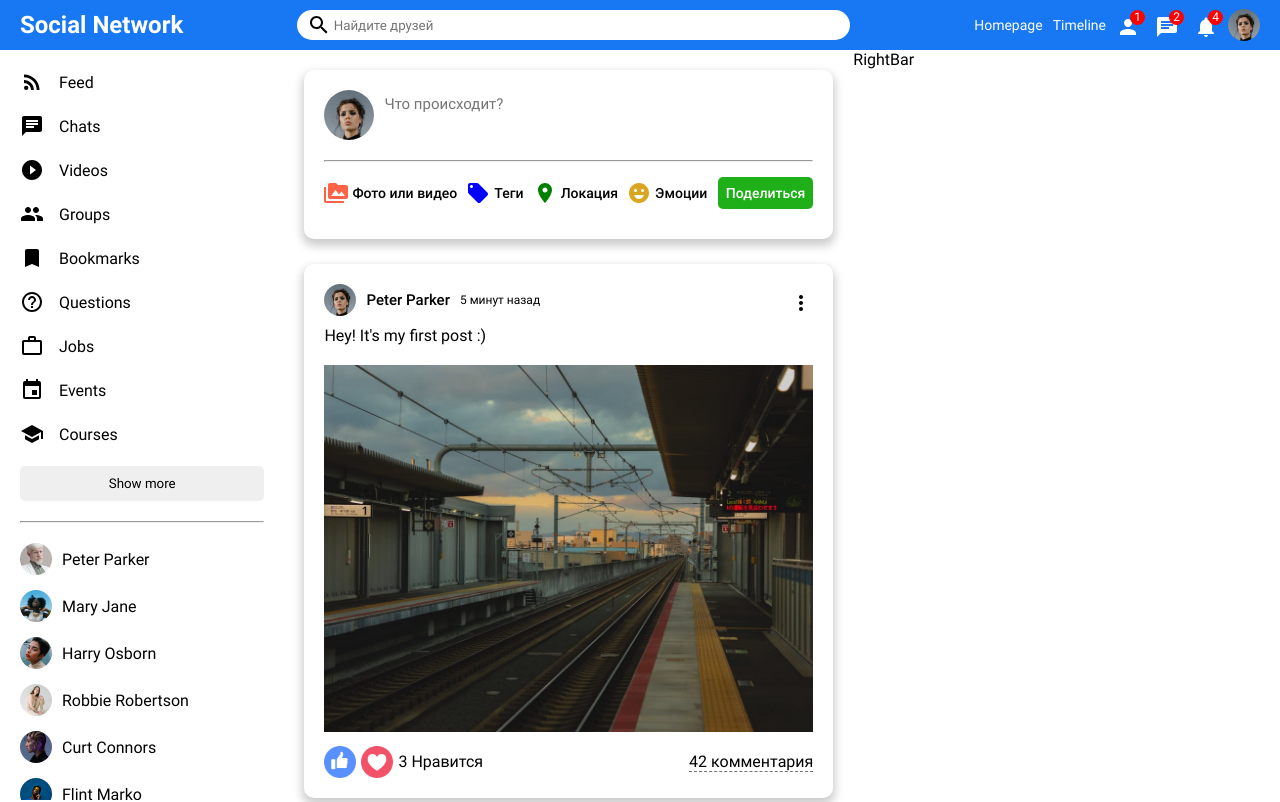
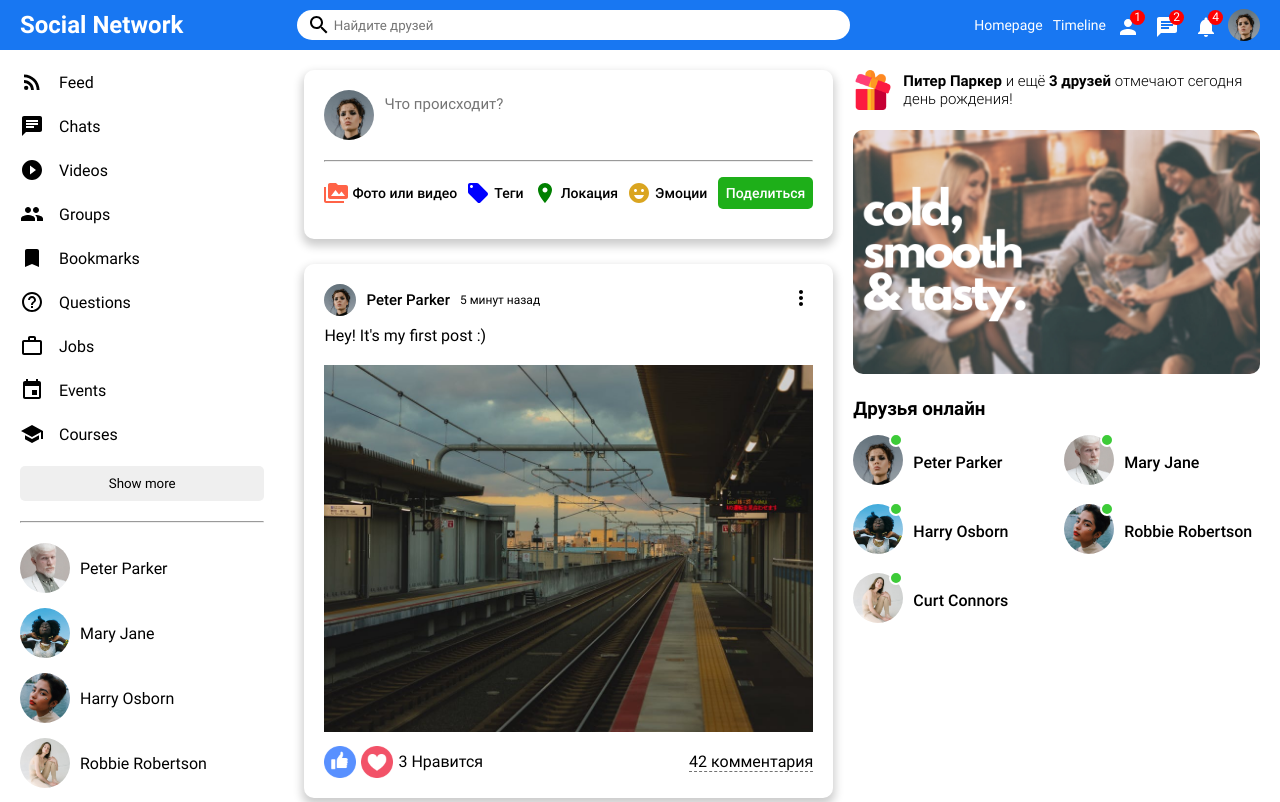
Before and after one commit to famovkin/mern-social-network, a React (Create React App) app in the folder react-social/: page / in a window 1280 px wide. Shown: the top 802 px of the page. Built offline with nearby package versions, Linux system fonts and the light colour scheme.

Commit message:
feat: сверстать rightBar

```diff
--- a/react-social/src/components/RightBar.jsx
+++ b/react-social/src/components/RightBar.jsx
@@ -1,9 +1,58 @@
-import React from 'react'
+import React from "react";
 
 function RightBar() {
   return (
-    <div className="rightbar">RightBar</div>
-  )
+    <div className="rightbar">
+      <div className="rightbar__wrapper">
+        <div className="rightbar__birthday">
+          <img src="/assets/gift.png" alt="Подарок" />
+          <p>
+            <b>Питер Паркер </b>и ещё <b>3 друзей </b> отмечают сегодня день
+            рождения!
+          </p>
+        </div>
+        <img className="rightbar__ad" src="assets/ad.png" alt="Реклама" />
+        <h3 className="rightbar__title">Друзья онлайн</h3>
+        <ul className="rightbar__friend-list">
+          <li className="friend rightbar__friend">
+            <div className="friend__image-box">
+              <img className="avatar friend__avatar" src="/assets/person/1.jpeg" alt="" />
+              <span className="friend__badge"></span>
+            </div>
+            <p className="friend__name">Peter Parker</p>
+          </li>
+          <li className="friend rightbar__friend">
+            <div className="friend__image-box">
+              <img className="avatar friend__avatar" src="/assets/person/2.jpeg" alt="" />
+              <span className="friend__badge"></span>
+            </div>
+            <p className="friend__name">Mary Jane</p>
+          </li>
+          <li className="friend rightbar__friend">
+            <div className="friend__image-box">
+              <img className="avatar friend__avatar" src="/assets/person/3.jpeg" alt="" />
+              <span className="friend__badge"></span>
+            </div>
+            <p className="friend__name">Harry Osborn</p>
+          </li>
+          <li className="friend rightbar__friend">
+            <div className="friend__image-box">
+              <img className="avatar friend__avatar" src="/assets/person/4.jpeg" alt="" />
+              <span className="friend__badge"></span>
+            </div>
+            <p className="friend__name">Robbie Robertson</p>
+          </li>
+          <li className="friend rightbar__friend">
+            <div className="friend__image-box">
+              <img className="avatar friend__avatar" src="/assets/person/5.jpeg" alt="" />
+              <span className="friend__badge"></span>
+            </div>
+            <p className="friend__name">Curt Connors</p>
+          </li>
+        </ul>
+      </div>
+    </div>
+  );
 }
 
-export default RightBar
+export default RightBar;
--- a/react-social/src/scss/app.scss
+++ b/react-social/src/scss/app.scss
@@ -1,7 +1,7 @@
-@import './fonts';
-@import './variables';
-@import './components/all';
-@import './pages/all';
+@import "./fonts";
+@import "./variables";
+@import "./components/all";
+@import "./pages/all";
 
 * {
   padding: 0;
@@ -9,7 +9,7 @@
   list-style: none;
   outline: none;
   box-sizing: border-box;
-  font-family: 'Roboto', sans-serif;
+  font-family: "Roboto", sans-serif;
 }
 
 body {
@@ -21,3 +21,33 @@ body {
   border-radius: 50%;
   cursor: pointer;
 }
+
+.friend {
+  @include display-flex();
+
+  &__avatar {
+    min-width: 50px;
+    width: 50px;
+    height: 50px;
+    margin-right: 10px;
+  }
+
+  &__name {
+    @include noselect();
+  }
+
+  &__image-box {
+    position: relative;
+
+    .friend__badge {
+      position: absolute;
+      top: -2px;
+      right: 10px;
+      width: 14px;
+      height: 14px;
+      border-radius: 50%;
+      background-color: $green;
+      border: 2px solid $white;
+    }
+  }
+}
--- a/react-social/src/scss/components/_post.scss
+++ b/react-social/src/scss/components/_post.scss
@@ -11,11 +11,11 @@
   &__header {
     @include display-flex();
     justify-content: space-between;
+    margin-bottom: 10px;
 
     .post__info {
       @include display-flex();
       gap: 10px;
-      margin-bottom: 10px;
 
       .post__username {
         font-size: 15px;
--- a/react-social/src/scss/components/_rightBar.scss
+++ b/react-social/src/scss/components/_rightBar.scss
@@ -1,3 +1,44 @@
+@import "../mixins";
+
 .rightbar {
   flex: 3;
+
+  &__wrapper {
+    padding: 20px 20px 0 0;
+  }
+
+  &__birthday {
+    @include display-flex();
+    margin-bottom: 20px;
+
+    img {
+      width: 40px;
+      height: 40px;
+      margin-right: 10px;
+    }
+
+    p {
+      font-weight: 300;
+      font-size: 15px;
+    }
+  }
+
+  &__ad {
+    width: 100%;
+    border-radius: 10px;
+    margin-bottom: 20px;
+  }
+
+  &__title {
+    margin-bottom: 15px;
+  }
+  &__friend-list {
+    display: grid;
+    grid-template-columns: repeat(auto-fit, minmax(150px, 1fr));
+    gap: 15px;
+  }
+
+  .friend__name {
+    font-weight: 500;
+  }
 }
--- a/react-social/src/scss/components/_sideBar.scss
+++ b/react-social/src/scss/components/_sideBar.scss
@@ -48,21 +48,6 @@
     margin-bottom: 20px;
   }
 
-  .friend {
-    @include display-flex();
-
-    &__avatar {
-      min-width: 32px;
-      width: 32px;
-      height: 32px;
-      margin-right: 10px;
-    }
-
-    &__name {
-      @include noselect();
-    }
-  }
-
   &::-webkit-scrollbar {
     width: 5px;
   }
--- a/react-social/src/scss/components/_topBar.scss
+++ b/react-social/src/scss/components/_topBar.scss
@@ -11,6 +11,7 @@
   position: sticky;
   top: 0;
   padding: 5px 20px;
+  z-index: 1;
 
   @media (max-width: 768px) {
     flex-direction: column;
```
